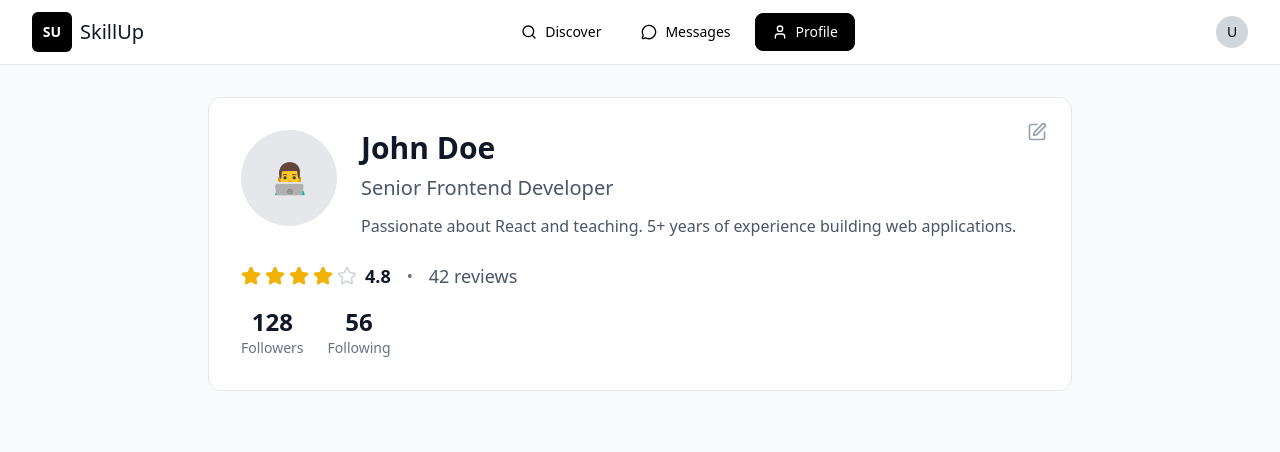
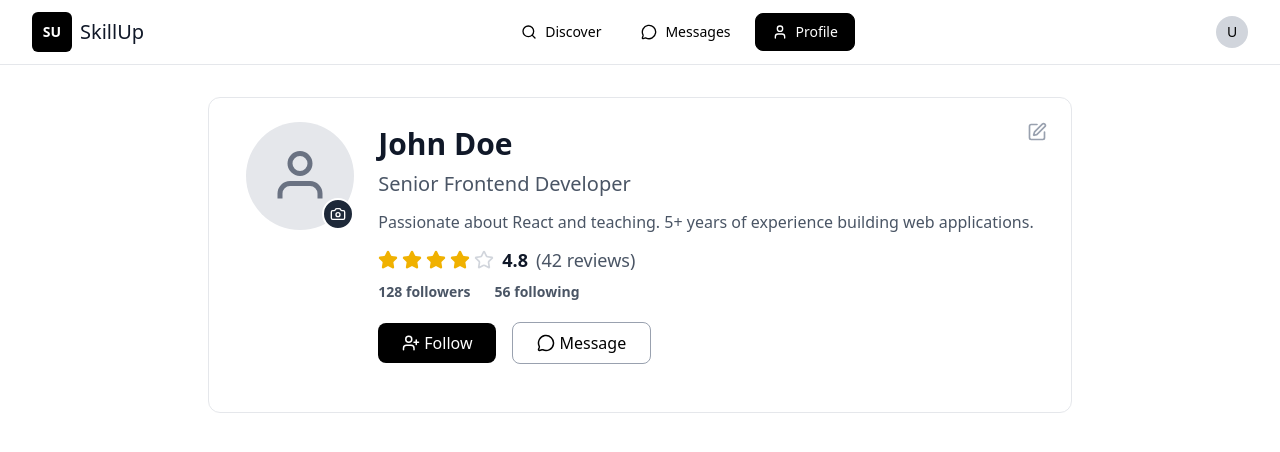
Before and after one commit to Atia8/SkillUp, a React (Vite) app: page /profile in a window 1280 px wide. Shown: the top 452 px of the page. Built offline with nearby package versions, Linux system fonts and the light colour scheme.

Commit message:
added the feature of uploading image

```diff
--- /dev/null
+++ b/src/components/profile/ProfileEditModal.jsx
@@ -0,0 +1,105 @@
+import { X } from 'lucide-react';
+import { useState } from 'react';
+
+const ProfileEditModal = ({ user, isOpen, onClose, onSave }) => {
+  const [formData, setFormData] = useState({
+    name: user.name,
+    title: user.title,
+    bio: user.bio
+  });
+
+  const handleSubmit = (e) => {
+    e.preventDefault();
+    onSave(formData);
+  };
+
+  const handleChange = (field, value) => {
+    setFormData(prev => ({
+      ...prev,
+      [field]: value
+    }));
+  };
+
+  if (!isOpen) return null;
+
+  return (
+    <div className="fixed inset-0 bg-black bg-opacity-50 flex items-center justify-center z-50 p-4">
+      <div className="bg-white rounded-xl max-w-md w-full">
+        {/* Header */}
+        <div className="flex items-center justify-between p-6 border-b border-gray-200">
+          <h3 className="text-xl font-bold text-gray-900">Edit Profile</h3>
+          <button
+            onClick={onClose}
+            className="p-1 hover:bg-gray-100 rounded-lg transition-colors"
+          >
+            <X size={20} />
+          </button>
+        </div>
+
+        {/* Form */}
+        <form onSubmit={handleSubmit} className="p-6 space-y-4">
+          {/* Name Field */}
+          <div>
+            <label className="block text-sm font-medium text-gray-700 mb-2">
+              Name
+            </label>
+            <input
+              type="text"
+              value={formData.name}
+              onChange={(e) => handleChange('name', e.target.value)}
+              className="w-full px-3 py-2 border border-gray-300 rounded-lg focus:outline-none focus:ring-2 focus:ring-black"
+              placeholder="Enter your name"
+            />
+          </div>
+
+          {/* Title Field */}
+          <div>
+            <label className="block text-sm font-medium text-gray-700 mb-2">
+              Title
+            </label>
+            <input
+              type="text"
+              value={formData.title}
+              onChange={(e) => handleChange('title', e.target.value)}
+              className="w-full px-3 py-2 border border-gray-300 rounded-lg focus:outline-none focus:ring-2 focus:ring-black"
+              placeholder="Enter your professional title"
+            />
+          </div>
+
+          {/* Bio Field */}
+          <div>
+            <label className="block text-sm font-medium text-gray-700 mb-2">
+              Bio
+            </label>
+            <textarea
+              value={formData.bio}
+              onChange={(e) => handleChange('bio', e.target.value)}
+              rows={4}
+              className="w-full px-3 py-2 border border-gray-300 rounded-lg focus:outline-none focus:ring-2 focus:ring-black resize-none"
+              placeholder="Tell us about yourself..."
+            />
+          </div>
+
+          {/* Buttons */}
+          <div className="flex gap-3 pt-4">
+            <button
+              type="button"
+              onClick={onClose}
+              className="flex-1 border border-gray-300 py-3 rounded-lg font-medium hover:bg-gray-50 transition-colors"
+            >
+              Cancel
+            </button>
+            <button
+              type="submit"
+              className="flex-1 bg-black text-white py-3 rounded-lg font-medium hover:bg-gray-800 transition-colors"
+            >
+              Save Changes
+            </button>
+          </div>
+        </form>
+      </div>
+    </div>
+  );
+};
+
+export default ProfileEditModal;
--- a/src/components/profile/ProfileHeader.jsx
+++ b/src/components/profile/ProfileHeader.jsx
@@ -1,35 +1,90 @@
-import { Star, Edit } from 'lucide-react';
+import { Star, Edit,UserPlus, MessageCircle,Camera } from 'lucide-react';
+import { useRef,useState } from 'react';
 
 const ProfileHeader = ({ user }) => {
+
+    const fileInputRef = useRef(null); // Create ref
+  const [profileImage, setProfileImage] = useState(null); // Add this line
+  //
+       // 3. Function to handle camera click
+  const handleCameraClick = () => {
+    fileInputRef.current?.click(); // Trigger hidden file input
+  };
+
+  const handleFileChange = (event) => {
+  const file = event.target.files[0];
+  if (file) {
+    const imageUrl = URL.createObjectURL(file);
+    setProfileImage(imageUrl);
+  }
+};
+
   const { name, title, bio, avatar, rating, reviewCount, followerCount, followingCount } = user;
 
   const filledStars = Math.floor(rating);
   const emptyStars = 5 - filledStars;
 
   return (
-    <div className="bg-white rounded-xl border border-gray-200 p-8 mb-6 relative ">
+    <div className="bg-white rounded-xl border border-gray-200 p-6 mb-6 relative ">
       {/* Edit Button */}
       <button className="absolute top-4 right-4 p-2 text-gray-400 hover:text-gray-600">
         <Edit size={20} />
       </button>
 
+
+  <input
+        type="file"
+        ref={fileInputRef}
+        className="hidden"
+        accept="image/*" // Only allow images
+         onChange={handleFileChange} // Add this
+      />
+
+
+
       {/* Main Profile Row */}
-      <div className="flex items-start gap-6 mb-6">
+      <div className="flex flex-col sm:flex-row items-center justify-center gap-6 mb-6">
         {/* Avatar */}
-        <div className="w-24 h-24 bg-gray-200 rounded-full flex items-center justify-center text-3xl">
-          {avatar}
+        <div className="relative w-27 h-27 bg-gray-200 rounded-full flex items-center justify-center text-3xl sm:self-start">
+          {/* {avatar} */}
+
+          {profileImage ? (
+  <img src={profileImage} alt="Profile" className="w-full h-full object-cover rounded-full" />
+) : (
+          <svg
+    width="80"
+    height="60"
+    viewBox="0 0 24 24"
+    fill="none"
+    stroke="currentColor"
+    strokeWidth="2"
+    className="text-gray-500"
+  >
+    <path d="M20 21v-2a4 4 0 0 0-4-4H8a4 4 0 0 0-4 4v2" />
+    <circle cx="12" cy="7" r="4" />
+  </svg>
+)}
+{/* Camera Icon */}
+    <button
+
+   onClick={handleCameraClick}
+
+className="absolute bottom-0 right-0 w-8 h-8 bg-gray-800 rounded-full flex items-center justify-center border-2 border-white">
+    <Camera size={16} className="text-white" />
+  </button>
+
+
+
         </div>
 
+
         {/* Name & Title */}
-        <div className="flex-1">
+        <div className="text-center sm:text-left sm:mt-1">
           <h1 className="text-3xl font-bold text-gray-900 mb-2">{name}</h1>
           <p className="text-xl text-gray-600 mb-3">{title}</p>
           <p className="text-gray-600">{bio}</p>
-        </div>
-      </div>
-
-      {/* Rating & Reviews Row */}
-      <div className="flex items-center gap-4 mb-4">
+            {/* Rating & Reviews Row */}
+      <div className="flex items-center justify-center sm:items-start sm:justify-start  gap-2 mb-2 pt-3">
         <div className="flex items-center gap-2">
           {/* Stars */}
           <div className="flex gap-1">
@@ -41,22 +96,43 @@ const ProfileHeader = ({ user }) => {
             ))}
           </div>
           <span className="text-lg font-semibold text-gray-900">{rating}</span>
+
         </div>
-        <span className="text-gray-500">•</span>
-        <span className="text-lg text-gray-600">{reviewCount} reviews</span>
+        {/* <span className="text-gray-500">•</span> */}
+        <span className="text-lg text-gray-600">({reviewCount} reviews)</span>
       </div>
 
-      {/* Follow Stats Row */}
-      <div className="flex items-center gap-6">
+ {/* followers & following*/}
+
+ <div className="flex items-center justify-center sm:justify-start gap-6">
         <div className="text-center">
-          <div className="text-2xl font-bold text-gray-900">{followerCount}</div>
-          <div className="text-sm text-gray-500">Followers</div>
+          <div className="text-sm font-semibold text-gray-600">{followerCount} followers</div>
         </div>
         <div className="text-center">
-          <div className="text-2xl font-bold text-gray-900">{followingCount}</div>
-          <div className="text-sm text-gray-500">Following</div>
+          <div className="text-sm font-semibold text-gray-600">{followingCount} following</div>
         </div>
       </div>
+
+  <div className="flex items-center justify-center sm:justify-start gap-4 sm:self-start pt-5">
+            <button className="flex justify-center items-center bg-black text-white px-6 py-2 rounded-lg font-medium hover:bg-gray-800 transition-colors gap-1">
+            <UserPlus size={18} />
+              Follow
+            </button>
+            <button className="flex justify-center items-center border border-gray-400 px-6 py-2 rounded-lg font-medium hover:bg-gray-300 transition-colors gap-1">
+                <MessageCircle size={18} />
+              Message
+            </button>
+          </div>
+
+
+        </div>
+
+
+      </div>
+
+
+
+
     </div>
   );
 };
--- a/src/pages/Profile.jsx
+++ b/src/pages/Profile.jsx
@@ -18,7 +18,7 @@ const Profile = () => {
   };
 
   return (
-    <div className="min-h-screen bg-gray-50">
+    <div className="min-h-screen bg-white">
       <Navbar />
       <div className="container mx-auto px-4 py-8 max-w-4xl">
         <ProfileHeader user={mockUser} />
```
